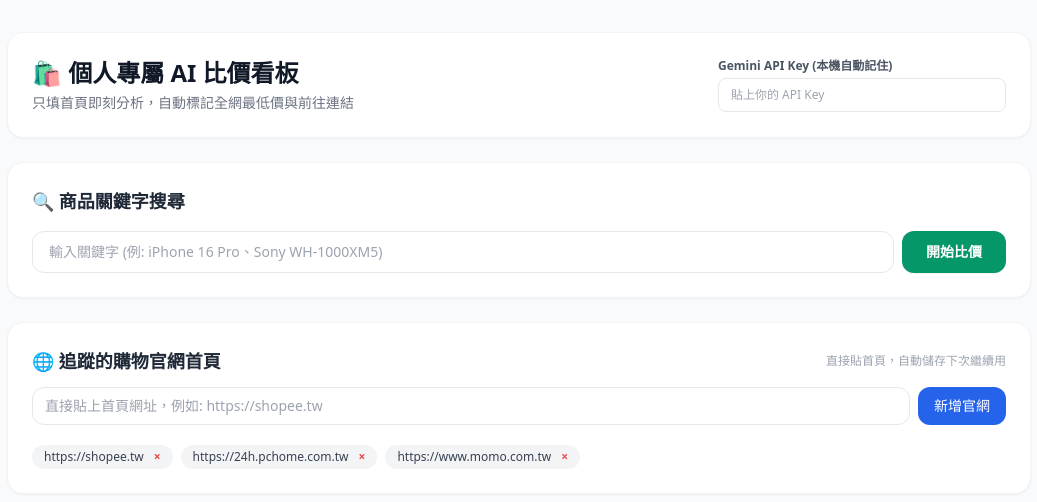
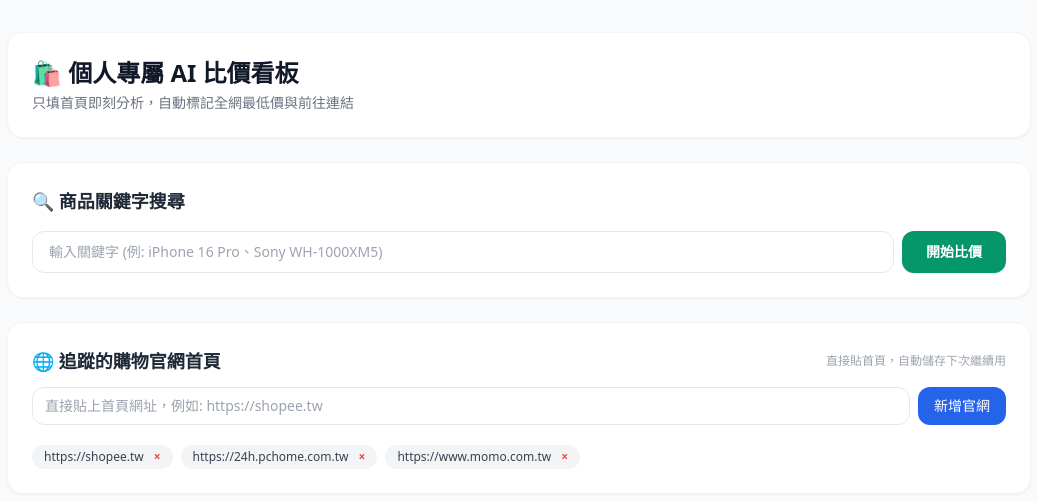
Before and after one commit to jimmyeyes03160729/shopping, a plain HTML site: page index.html in a window 1280 px wide. Both pictures are taken after a click on the button "開始比價". Shown: the whole page, without its empty margins (121-1158 px from the left). Drawn offline with nearby package versions, Linux system fonts and the light colour scheme.

Commit message:
Update index.html

```diff
--- a/index.html
+++ b/index.html
@@ -9,16 +9,11 @@
 <body class="bg-gray-50 text-gray-800 p-4 sm:p-8 min-h-screen">
   <div class="max-w-5xl mx-auto space-y-6">
 
-    <!-- 頁頭與金鑰設定 (存於本地，只要輸入一次) -->
-    <header class="bg-white p-6 rounded-2xl shadow-sm border border-gray-100 flex flex-col sm:flex-row justify-between items-start sm:items-center gap-4">
+    <!-- 頁頭 (已移除 API Key 輸入框) -->
+    <header class="bg-white p-6 rounded-2xl shadow-sm border border-gray-100 flex justify-between items-center">
       <div>
         <h1 class="text-2xl font-bold text-gray-900">🛍️ 個人專屬 AI 比價看板</h1>
         <p class="text-sm text-gray-500 mt-1">只填首頁即刻分析，自動標記全網最低價與前往連結</p>
-      </div>
-      <div class="w-full sm:w-72">
-        <label class="block text-xs font-semibold text-gray-600 mb-1">Gemini API Key (本機自動記住)</label>
-        <input id="apiKeyInput" type="password" placeholder="貼上你的 API Key"
-          class="w-full text-xs px-3 py-2 border rounded-lg focus:outline-none focus:ring-2 focus:ring-blue-500" />
       </div>
     </header>
 
@@ -81,6 +76,9 @@
   </div>
 
   <script>
+    // ⚠️ 請直接填入你的真實 API Key
+    const GEMINI_API_KEY = "AQ.Ab8RN6Is3pPGGRQhogUD5CgtqywFj59F-0GdlljwgNNWUBotvA";
+
     let stores = JSON.parse(localStorage.getItem("my_simple_stores")) || [
       "https://shopee.tw",
       "https://24h.pchome.com.tw",
@@ -88,19 +86,11 @@
     ];
 
     window.onload = () => {
-      const savedKey = localStorage.getItem("gemini_api_key") || "";
-      document.getElementById("apiKeyInput").value = savedKey;
       renderStores();
-
-      // Enter 鍵直接觸發比價
       document.getElementById("keywordInput").addEventListener("keypress", (e) => {
         if (e.key === "Enter") startDirectComparison();
       });
     };
-
-    document.getElementById("apiKeyInput").addEventListener("input", (e) => {
-      localStorage.setItem("gemini_api_key", e.target.value.trim());
-    });
 
     function renderStores() {
       const container = document.getElementById("storeList");
@@ -129,15 +119,14 @@
     }
 
     async function startDirectComparison() {
-      const apiKey = document.getElementById("apiKeyInput").value.trim();
       const keyword = document.getElementById("keywordInput").value.trim();
       const statusText = document.getElementById("statusText");
       const resultSection = document.getElementById("resultSection");
       const resultBody = document.getElementById("resultBody");
       const compareBtn = document.getElementById("compareBtn");
 
-      if (!apiKey) {
-        alert("請在右上角貼入一次 Gemini API Key，瀏覽器會自動記住！");
+      if (!GEMINI_API_KEY || GEMINI_API_KEY.includes("貼上你的真實")) {
+        alert("請先在代碼中的 GEMINI_API_KEY 填入你的真實金鑰！");
         return;
       }
       if (!keyword) {
@@ -184,7 +173,7 @@
 `;
 
       try {
-        const response = await fetch(`https://generativelanguage.googleapis.com/v1beta/models/gemini-2.5-flash:generateContent?key=${apiKey}`, {
+        const response = await fetch(`https://generativelanguage.googleapis.com/v1beta/models/gemini-2.5-flash:generateContent?key=${GEMINI_API_KEY}`, {
           method: "POST",
           headers: { "Content-Type": "application/json" },
           body: JSON.stringify({
@@ -204,7 +193,6 @@
           return;
         }
 
-        // 計算同規格最低價
         const minPriceMap = {};
         items.forEach(p => {
           if (!minPriceMap[p.matched_group_id] || p.price < minPriceMap[p.matched_group_id]) {
@@ -212,7 +200,6 @@
           }
         });
 
-        // 排序：同規格一組，價格由低到高
         items.sort((a, b) => a.matched_group_id.localeCompare(b.matched_group_id) || a.price - b.price);
 
         resultBody.innerHTML = items.map(p => {
```
